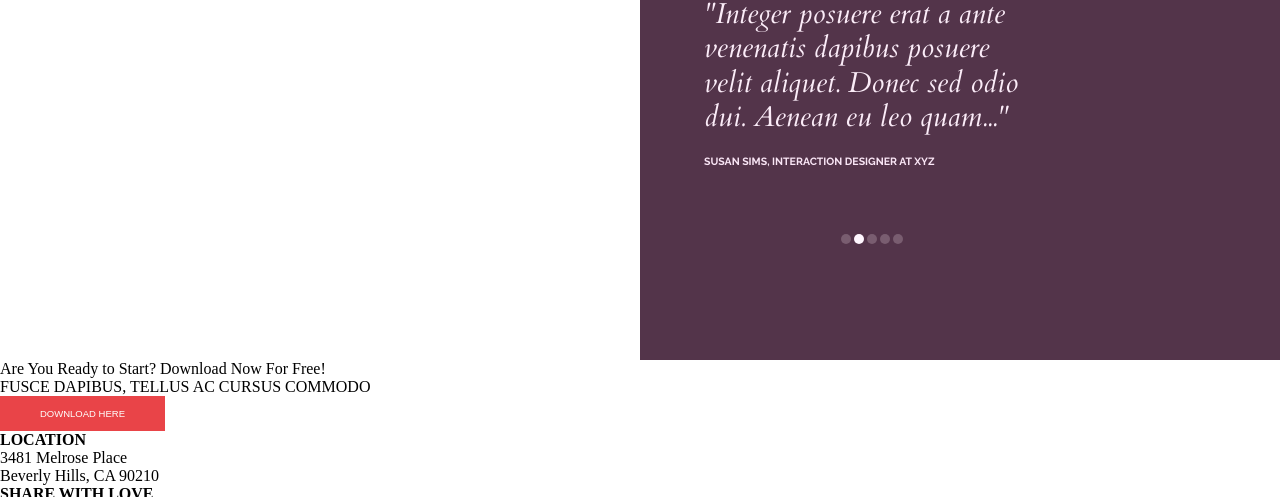
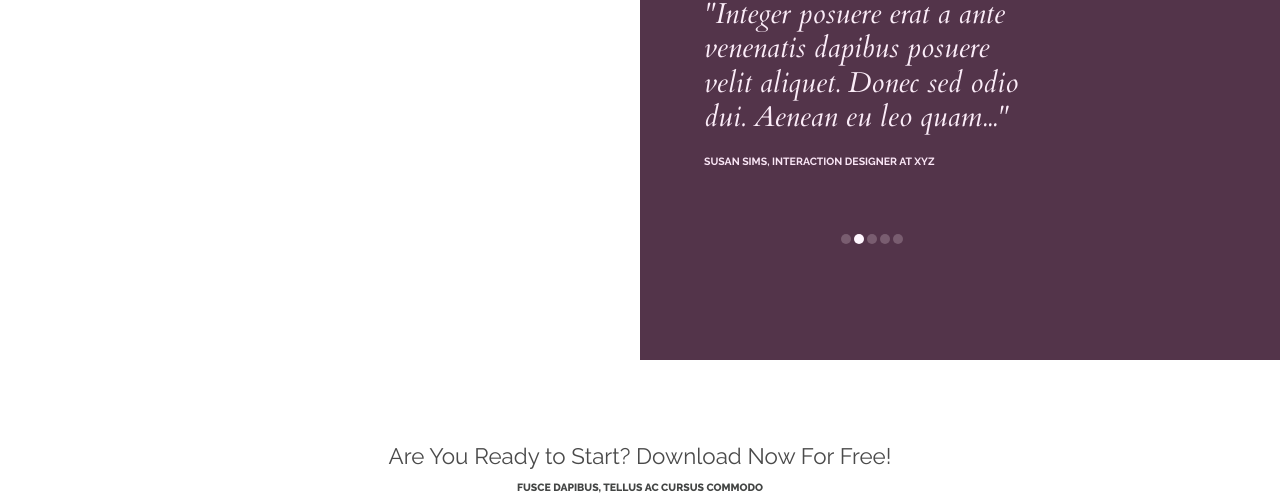
Before and after one commit to EilynFlorez/ProyectoActiveBox, a plain HTML site: page index.html in a window 1280 px wide. Shown: the part 2584-3081 px from the top of the page. Drawn offline with nearby package versions, Linux system fonts and the light colour scheme.

Commit message:
Estilos CSS Sección 6

```diff
--- a/style/style.css
+++ b/style/style.css
@@ -299,3 +299,33 @@ nav img {
 .circulo-2 {
     background-color: rgb(255, 247, 255);
 }
+
+/* Estilos sección 6 */
+.seccion-6 {
+    width: 100%;
+    height: 35vh;
+    display: flex;
+    flex-direction: column;
+    align-items: center;
+    justify-content: center;
+    gap: 30px;
+}
+
+.sec6-text {
+    display: flex;
+    flex-direction: column;
+    gap: 12px;
+    font-family: "raleway";
+    text-align: center;
+}
+
+.sec6-text-grande {
+    color: rgb(74, 74, 74);
+    font-size: 1.4rem;
+}
+
+.sec6-text-pequeño {
+    color: rgb(67, 69, 68);
+    font-size: 10.5px;
+    font-weight: 750;
+}
```
